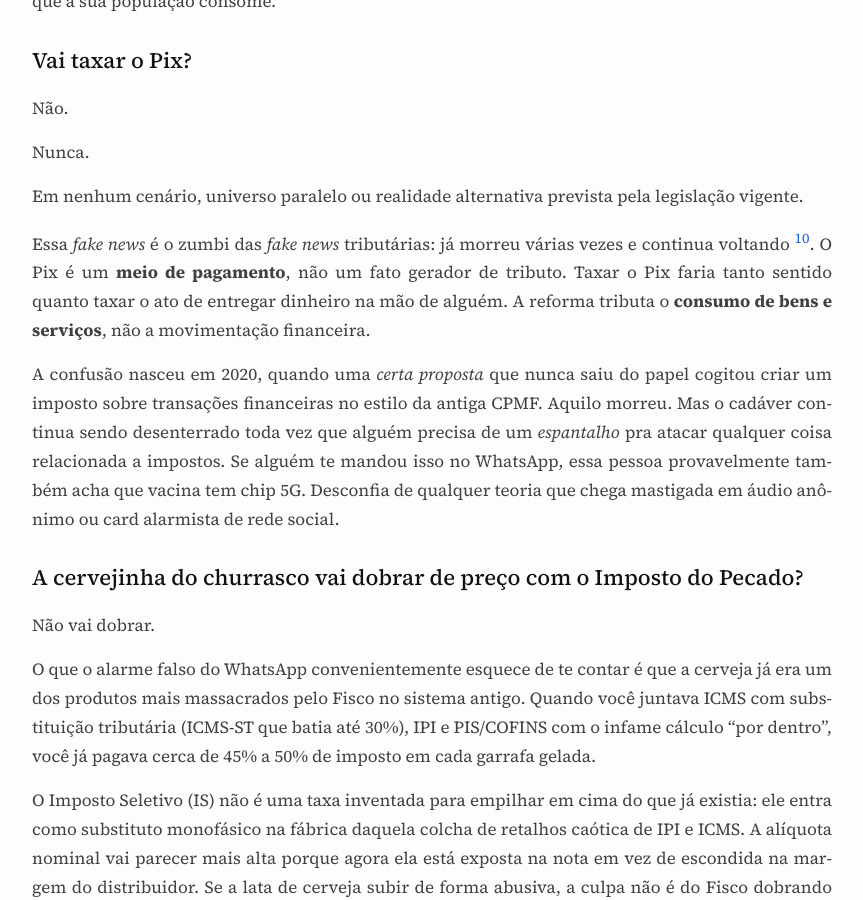
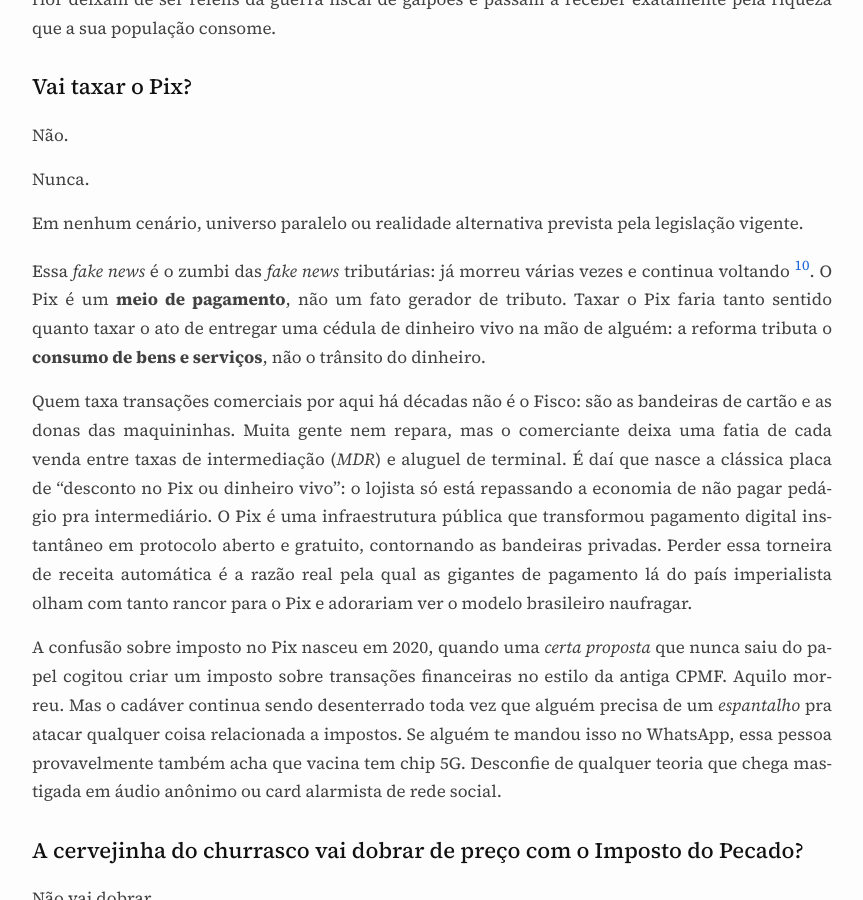
Before and after one commit to vndmtrx/vndmtrx.github.io, a Jekyll site: the page built from _posts/2026-08-28-reforma-tributaria-para-dummies.md, in a window 1280 px wide and 900 px high, scrolled down 12601 px. Shown: the whole window, without its empty margins (208-1071 px from the left). Built offline with Jekyll 4.4.1, drawn with Linux system fonts in a browser that asks for light colours; nearby versions of some CDN libraries; some of the changed text lies outside the part shown.

Commit message:
Atualizacao do post da reforma tributaria sobre o Pix e operadoras de cartao

```diff
--- a/_posts/2026-08-28-reforma-tributaria-para-dummies.md
+++ b/_posts/2026-08-28-reforma-tributaria-para-dummies.md
@@ -275,9 +276,11 @@ Nunca.
 
 Em nenhum cenário, universo paralelo ou realidade alternativa prevista pela legislação vigente.
 
-Essa *fake news* é o zumbi das *fake news* tributárias: já morreu várias vezes e continua voltando [^10]. O Pix é um **meio de pagamento**, não um fato gerador de tributo. Taxar o Pix faria tanto sentido quanto taxar o ato de entregar dinheiro na mão de alguém. A reforma tributa o **consumo de bens e serviços**, não a movimentação financeira.
+Essa *fake news* é o zumbi das *fake news* tributárias: já morreu várias vezes e continua voltando [^10]. O Pix é um **meio de pagamento**, não um fato gerador de tributo. Taxar o Pix faria tanto sentido quanto taxar o ato de entregar uma cédula de dinheiro vivo na mão de alguém: a reforma tributa o **consumo de bens e serviços**, não o trânsito do dinheiro.
 
-A confusão nasceu em 2020, quando uma *certa proposta* que nunca saiu do papel cogitou criar um imposto sobre transações financeiras no estilo da antiga CPMF. Aquilo morreu. Mas o cadáver continua sendo desenterrado toda vez que alguém precisa de um *espantalho* pra atacar qualquer coisa relacionada a impostos. Se alguém te mandou isso no WhatsApp, essa pessoa provavelmente também acha que vacina tem chip 5G. Desconfia de qualquer teoria que chega mastigada em áudio anônimo ou card alarmista de rede social.
+Quem taxa transações comerciais por aqui há décadas não é o Fisco: são as bandeiras de cartão e as donas das maquininhas. Muita gente nem repara, mas o comerciante deixa uma fatia de cada venda entre taxas de intermediação (*MDR*) e aluguel de terminal. É daí que nasce a clássica placa de "desconto no Pix ou dinheiro vivo": o lojista só está repassando a economia de não pagar pedágio pra intermediário. O Pix é uma infraestrutura pública que transformou pagamento digital instantâneo em protocolo aberto e gratuito, contornando as bandeiras privadas. Perder essa torneira de receita automática é a razão real pela qual as gigantes de pagamento lá do país imperialista olham com tanto rancor para o Pix e adorariam ver o modelo brasileiro naufragar.
+
+A confusão sobre imposto no Pix nasceu em 2020, quando uma *certa proposta* que nunca saiu do papel cogitou criar um imposto sobre transações financeiras no estilo da antiga CPMF. Aquilo morreu. Mas o cadáver continua sendo desenterrado toda vez que alguém precisa de um *espantalho* pra atacar qualquer coisa relacionada a impostos. Se alguém te mandou isso no WhatsApp, essa pessoa provavelmente também acha que vacina tem chip 5G. Desconfie de qualquer teoria que chega mastigada em áudio anônimo ou card alarmista de rede social.
 
 ### A cervejinha do churrasco vai dobrar de preço com o Imposto do Pecado?
 
```
Also changed, not shown: other parts of _posts/2026-08-28-reforma-tributaria-para-dummies.md (+1 -0 lines).
